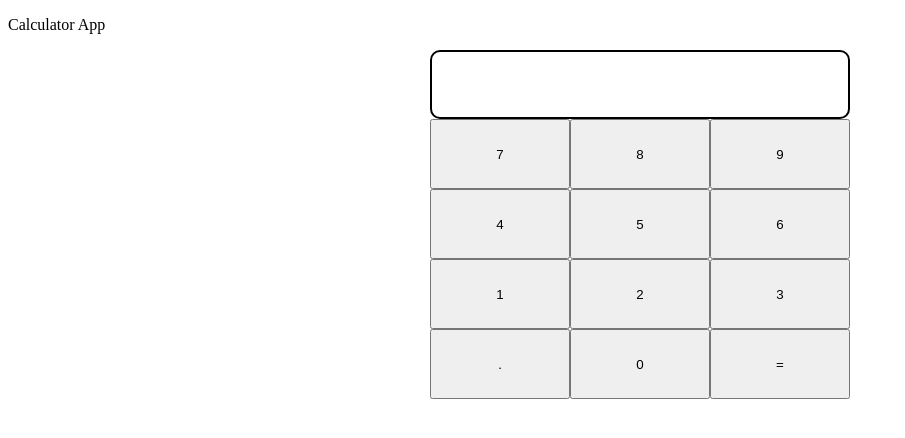
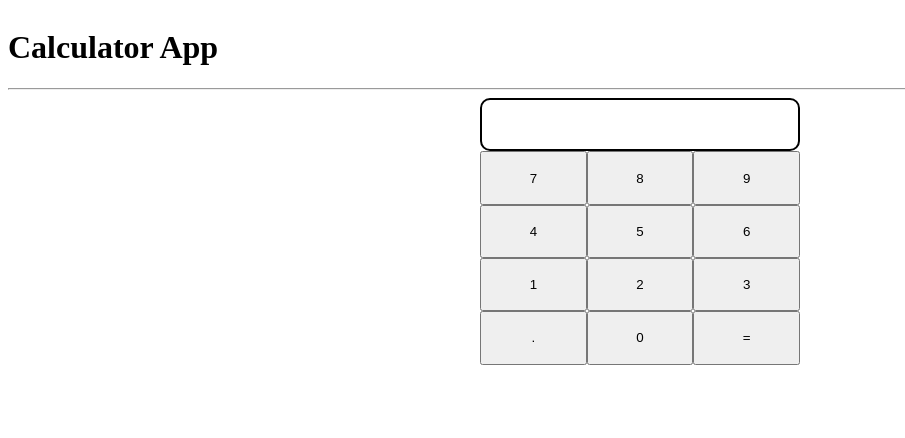
Before and after one commit to nagillimnayr/calculator-ts, a React app: page / in a window 1280 px wide. Shown: the top 438 px of the page, without its empty margins (0-905 px from the left). Built offline with nearby package versions, Linux system fonts and the light colour scheme; the HTML template or start-up script is replaced by a standard one.

Commit message:
refactor: move 'App' component into its own folder

```diff
--- a/src/App.tsx
+++ /dev/null
@@ -1,13 +0,0 @@
-import React from 'react';
-import Calculator from './components/calculator/Calculator';
-
-export default function App() {
-  return (
-    <div className="App">
-      <header className="App-header">
-        <p>Calculator App</p>
-      </header>
-      <Calculator />
-    </div>
-  );
-}
--- /dev/null
+++ b/src/components/App/App.css
@@ -0,0 +1,6 @@
+#App {
+  width: 100%;
+  height: 100%;
+  display: flex;
+  flex-direction: column;
+}
--- /dev/null
+++ b/src/components/App/App.tsx
@@ -0,0 +1,15 @@
+import React from 'react';
+import Calculator from '../calculator/Calculator';
+import './App.css';
+
+export default function App() {
+  return (
+    <div id="App">
+      <header id="App-header">
+        <h1>Calculator App</h1>
+        <hr />
+      </header>
+      <Calculator />
+    </div>
+  );
+}
--- a/src/index.tsx
+++ b/src/index.tsx
@@ -1,7 +1,7 @@
 import './style/style.css';
 import React from 'react';
 import ReactDOM from 'react-dom/client';
-import App from './App';
+import App from './components/App/App';
 
 const main = () => {
   const app = document.createElement('div');
```
